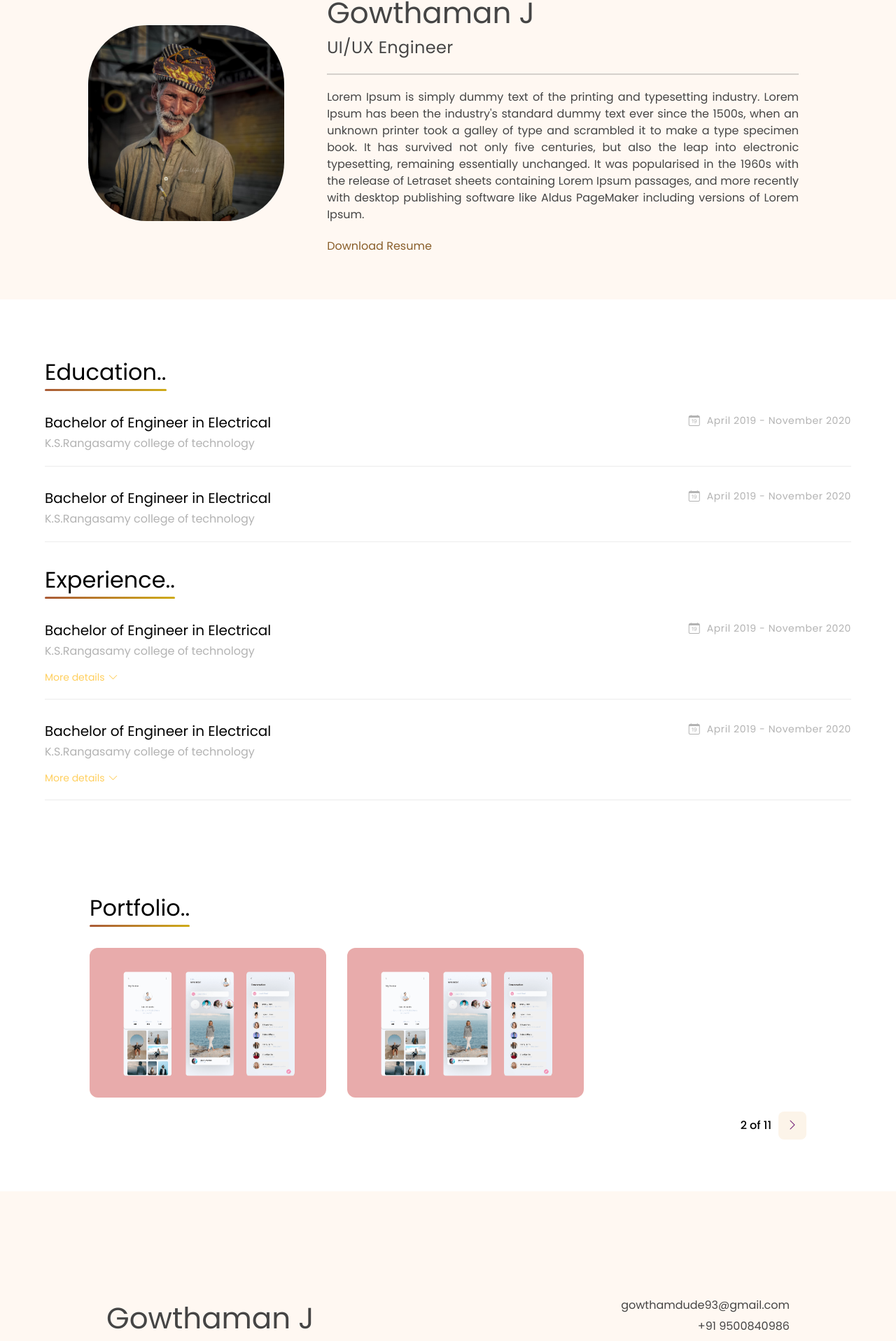
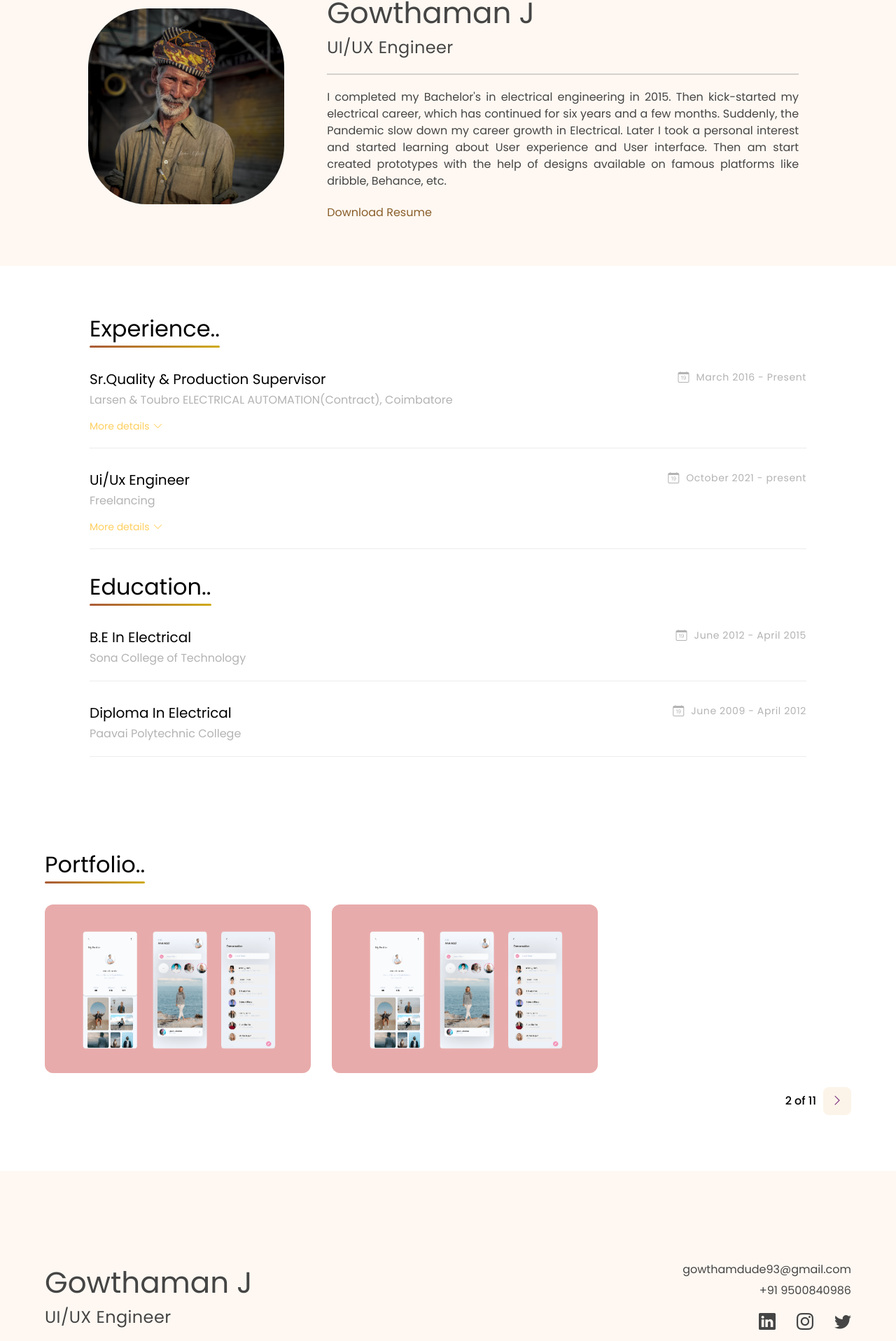
Before and after one commit to aadhikcryztal/gowtham-Portfolio, a React (Create React App) app: page / in a window 1280 px wide. Shown: the part 77-1994 px from the top of the page at 70% size. Built offline with nearby package versions, Linux system fonts and the light colour scheme.

Commit message:
layout changes

```diff
--- a/src/components/edu&exp/index.js
+++ b/src/components/edu&exp/index.js
@@ -6,27 +6,28 @@ class EduExp extends Component {
   state = {
     education: [
       {
-        stream: " Bachelor of Engineer in Electrical",
-        median: " K.S.Rangasamy college of technology",
-        duration: "April 2019 - November 2020",
+        stream: "B.E In Electrical",
+        median: " Sona College of Technology",
+        duration: "June 2012 - April 2015",
       },
       {
-        stream: " Bachelor of Engineer in Electrical",
-        median: " K.S.Rangasamy college of technology",
-        duration: "April 2019 - November 2020",
+        stream: " Diploma In Electrical",
+        median: " Paavai Polytechnic College",
+        duration: "June 2009 - April 2012",
       },
     ],
     experience: [
       {
-        stream: " Bachelor of Engineer in Electrical",
-        median: " K.S.Rangasamy college of technology",
-        duration: "April 2019 - November 2020",
+        stream: " Sr.Quality & Production  Supervisor",
+        median:
+          "Larsen & Toubro ELECTRICAL AUTOMATION(Contract), Coimbatore",
+        duration: "March 2016 - Present",
         showContext: false,
       },
       {
-        stream: " Bachelor of Engineer in Electrical",
-        median: " K.S.Rangasamy college of technology",
-        duration: "April 2019 - November 2020",
+        stream: " Ui/Ux Engineer",
+        median: "Freelancing",
+        duration: "October 2021 - present",
         showContext: false,
       },
     ],
@@ -43,30 +44,6 @@ class EduExp extends Component {
   render() {
     return (
       <div className="edu-exp-container">
-        <div className="content">
-          <div className="title">
-            <p>Education..</p>
-            <Underline />
-          </div>
-          {this.state.education.map((education, index) => (
-            <div className="card">
-              <div className="section">
-                <div className="stream-median">
-                  <p className="stream">
-                    {education.stream}
-                  </p>
-                  <p className="median">
-                    {education.median}
-                  </p>
-                </div>
-                <p className="duration">
-                  <i class="bi bi-calendar-date"></i>
-                  <span>{education.duration}</span>
-                </p>
-              </div>
-            </div>
-          ))}
-        </div>
         <div className="content">
           <div className="title">
             <p>Experience..</p>
@@ -138,6 +115,30 @@ class EduExp extends Component {
             )
           )}
         </div>
+        <div className="content">
+          <div className="title">
+            <p>Education..</p>
+            <Underline />
+          </div>
+          {this.state.education.map((education, index) => (
+            <div className="card">
+              <div className="section">
+                <div className="stream-median">
+                  <p className="stream">
+                    {education.stream}
+                  </p>
+                  <p className="median">
+                    {education.median}
+                  </p>
+                </div>
+                <p className="duration">
+                  <i class="bi bi-calendar-date"></i>
+                  <span>{education.duration}</span>
+                </p>
+              </div>
+            </div>
+          ))}
+        </div>
       </div>
     );
   }
--- a/src/components/edu&exp/style.css
+++ b/src/components/edu&exp/style.css
@@ -1,12 +1,14 @@
 .edu-exp-container {
   width: 100%;
-  padding: 20px;
   display: flex;
   flex-direction: column;
   justify-content: center;
   align-items: center;
   margin-top: 2vh;
+  padding: 50px 0px;
+
 }
+
 .edu-exp-container .content {
   height: 80%;
   width: 80%;
@@ -57,11 +59,14 @@
 .edu-exp-container .card .stream {
   font-size: 20px;
   letter-spacing: 0.8;
+  text-align: left;
 }
 
 .edu-exp-container .card .median {
   font-size: 16px;
   color: rgb(179, 179, 179);
+  text-align: left;
+
 }
 
 .edu-exp-container .card .duration {
@@ -78,7 +83,7 @@
 }
 
 .edu-exp-container
-  .content:nth-child(2)
+  .content:nth-child(1)
   .more-details-section
   .link {
   display: flex;
@@ -88,7 +93,7 @@
 }
 
 .edu-exp-container
-  .content:nth-child(2)
+  .content:nth-child(1)
   .more-details-section
   .context {
   height: max-content;
@@ -108,7 +113,7 @@
     max-width: 100%;
   }
 }
-@media only screen and (max-width: 1280px) {
+@media only screen and (max-width: 920px) {
   .edu-exp-container {
     padding: 5%;
   }
--- a/src/components/footer/style.css
+++ b/src/components/footer/style.css
@@ -6,12 +6,12 @@
 .footer-container {
   width: 100%;
   min-height: 400px;
-  margin-top: 3vh;
+  margin-top: 2vh;
   background-color: var(--primary-background);
   display: flex;
   justify-content: center;
   align-items: center;
-  padding: 30px;
+  padding: 50px 0px;
   color: var(--primary-fontcolor);
 }
 
@@ -56,6 +56,15 @@
 .footer-container .contact-details .social i {
   font-size: 24px;
 }
+@media only screen and (max-width: 1280px) {
+  .footer-container{
+    min-height: auto;
+    padding: 10% 5%;
+  }
+  .footer-container .content{
+    width: 100%;
+  }
+}
 
 @media only screen and (max-width: 600px) {
   .footer-container .content {
--- a/src/components/header/index.js
+++ b/src/components/header/index.js
@@ -17,19 +17,16 @@ const Header = () => {
         </div>
         <div className="divider"></div>
         <p className="bio-context">
-          Lorem Ipsum is simply dummy text of the printing
-          and typesetting industry. Lorem Ipsum has been the
-          industry's standard dummy text ever since the
-          1500s, when an unknown printer took a galley of
-          type and scrambled it to make a type specimen
-          book. It has survived not only five centuries, but
-          also the leap into electronic typesetting,
-          remaining essentially unchanged. It was
-          popularised in the 1960s with the release of
-          Letraset sheets containing Lorem Ipsum passages,
-          and more recently with desktop publishing software
-          like Aldus PageMaker including versions of Lorem
-          Ipsum.
+          I completed my Bachelor's in electrical
+          engineering in 2015. Then kick-started my
+          electrical career, which has continued for six
+          years and a few months. Suddenly, the Pandemic
+          slow down my career growth in Electrical. Later I
+          took a personal interest and started learning
+          about User experience and User interface. Then am
+          start created prototypes with the help of designs
+          available on famous platforms like dribble,
+          Behance, etc.
         </p>
         <a href="http://gowthamaadhik.netlify.com">
           Download Resume
--- a/src/components/portfolio/index.js
+++ b/src/components/portfolio/index.js
@@ -11,7 +11,7 @@ const Portfolio = () => {
     }
   }, []);
 
-  return <div>{isMobile ? <Mobile /> : <Desktop />}</div>;
+  return <>{isMobile ? <Mobile /> : <Desktop />}</>;
 };
 
 export default Portfolio;
--- a/src/components/portfolio/style.css
+++ b/src/components/portfolio/style.css
@@ -51,7 +51,7 @@
   justify-content: flex-start;
   position: relative;
 }
-.portfolio-card img{
+.portfolio-card img {
   width: 100%;
   height: auto;
 }
@@ -114,9 +114,20 @@
   gap: 20px;
 }
 
-.mobile-container .portfolio-card{
+.mobile-container .portfolio-card {
   max-width: 100%;
   flex-basis: unset;
   max-height: min-content !important;
   margin-right: 0;
 }
+
+@media only screen and (max-width: 1280px) {
+  .desktop-container,
+  .mobile-container {
+    width: 100%;
+    padding: 5%;
+  }
+  .desktop-container .content {
+    width: 100%;
+  }
+}
```
